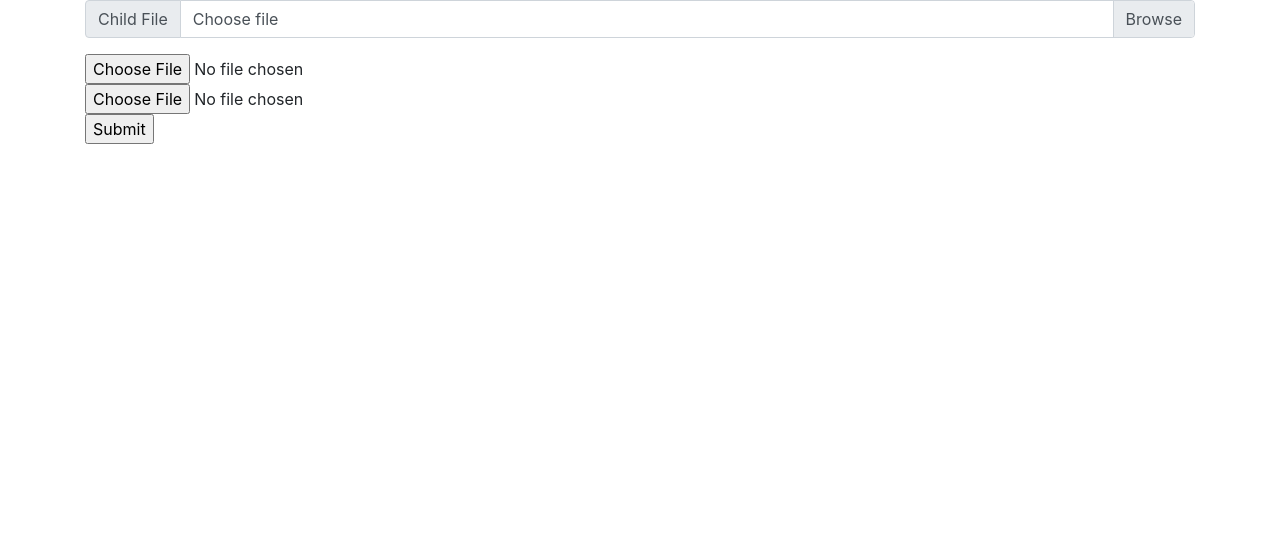
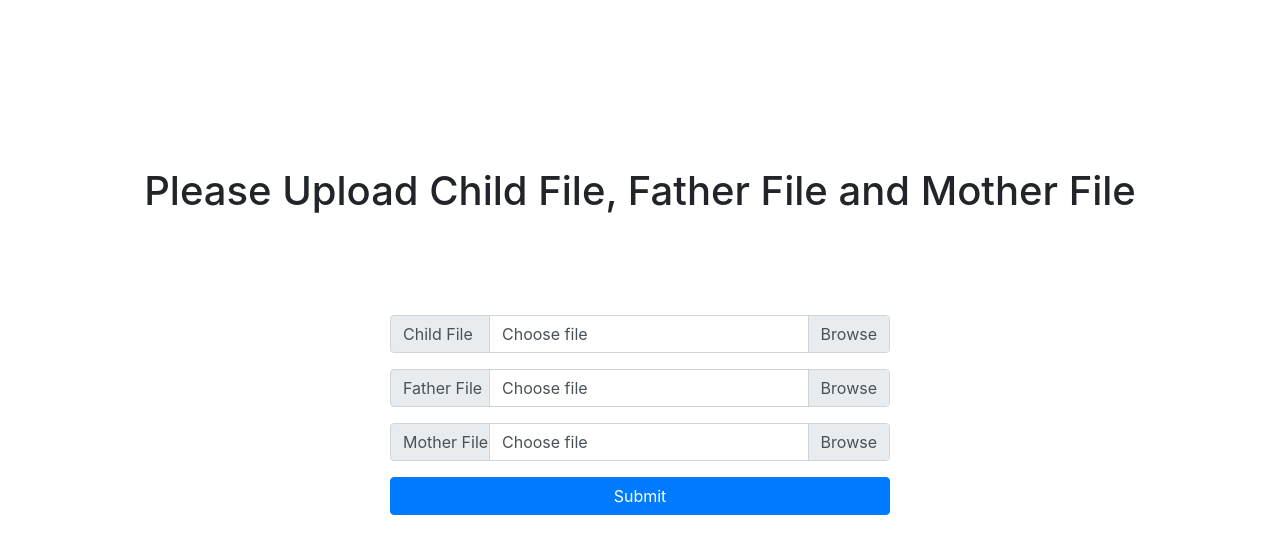
Before and after one commit to tmark-s/findMatchParents, a Flask app: page / in a window 1280 px wide. Shown: the part 56-610 px from the top of the page. Run offline with Flask 2, Linux system fonts and the light colour scheme; some libraries are stand-ins or nearby versions.

Commit message:
Finish result and index page

```diff
--- a/app/templates/index.html
+++ b/app/templates/index.html
@@ -4,30 +4,60 @@
 {% include "navbar.html" %}
 <div class="container">
     <fieldset>
-      <form action="/result" method="post", enctype='multipart/form-data'>
-        <div class="input-group mb-3">
-          <div class="input-group-prepend">
-            <span class="input-group-text">Child File</span>
-          </div>
-          <div class="custom-file">
-            <input name="child" type="file" class="custom-file-input" id="inputGroupFile01" required>
-            <label class="custom-file-label" for="inputGroupFile01">Choose file</label>
+      <form action="/result" method="post", enctype='multipart/form-data' style="margin-top: 15%">
+        <h1 align="center" style="margin-bottom: 100px">Please Upload Child File, Father File and Mother File</h1>
+        <div align="center">
+          <div class="input-group mb-3" style="width: 500px">
+            <div class="input-group-prepend">
+              <span class="input-group-text" style="width: 100px">Child File</span>
+            </div>
+            <div class="custom-file" id="child">
+              <input name="child" type="file" class="custom-file-input" id="child-input" required onchange="changeFileName('#child', '#child-input')">
+              <label class="custom-file-label" for="inputGroupFile01" align="left">Choose file</label>
+            </div>
           </div>
         </div>
 
+        <div align="center">
+          <div class="input-group mb-3" style="width: 500px">
+            <div class="input-group-prepend">
+              <span class="input-group-text" style="width: 100px">Father File</span>
+            </div>
+            <div class="custom-file" id="dad">
+              <input name="dad" type="file" class="custom-file-input" id="dad-input" required onchange="changeFileName('#dad', '#dad-input')">
+              <label class="custom-file-label" for="inputGroupFile01" align="left">Choose file</label>
+            </div>
+          </div>
+        </div>
 
-        <div>
-          <input name="dad" type="file" class="ghost-input" required>
+        <div align="center">
+          <div class="input-group mb-3" style="width: 500px">
+            <div class="input-group-prepend">
+              <span class="input-group-text" style="width: 100px">Mother File</span>
+            </div>
+            <div class="custom-file" id="mom">
+              <input name="mom" type="file" class="custom-file-input" id="mom-input" required onchange="changeFileName('#mom', '#mom-input')">
+              <label class="custom-file-label" for="inputGroupFile01" align="left">Choose file</label>
+            </div>
+          </div>
         </div>
-        <div>
-          <input name="mom" type="file" class="ghost-input" required>
-        </div>
-        <div>
-          <input type="submit" class="ghost-button" value="Submit">
+
+        <div align="center">
+          <input type="submit" class="btn btn-primary" value="Submit" style="width: 500px">
         </div>
       </form>
     </fieldset>
   </div>
 
 
+  <script>
+    // $(document).ready(function() {
+
+    // });
+    function changeFileName(id, input_id) {
+      var fileName = $('input[type=file]' + input_id).val().split('\\').pop();
+      $(id + ' label').text(fileName);
+    }
+  </script>
+
 {% endblock %}
--- a/app/templates/layout.html
+++ b/app/templates/layout.html
@@ -4,6 +4,10 @@
     <meta charset="utf-8">
     <title>Find Match Parents</title>
     <link rel="stylesheet" type="text/css" href="https://stackpath.bootstrapcdn.com/bootstrap/4.1.0/css/bootstrap.min.css" integrity="sha384-9gVQ4dYFwwWSjIDZnLEWnxCjeSWFphJiwGPXr1jddIhOegiu1FwO5qRGvFXOdJZ4" crossorigin="anonymous">
+    <script src="https://code.jquery.com/jquery-3.3.1.slim.min.js" integrity="sha384-q8i/X+965DzO0rT7abK41JStQIAqVgRVzpbzo5smXKp4YfRvH+8abtTE1Pi6jizo" crossorigin="anonymous"></script>
+    <script src="https://cdnjs.cloudflare.com/ajax/libs/popper.js/1.14.0/umd/popper.min.js" integrity="sha384-cs/chFZiN24E4KMATLdqdvsezGxaGsi4hLGOzlXwp5UZB1LY//20VyM2taTB4QvJ" crossorigin="anonymous"></script>
+    <script src="https://stackpath.bootstrapcdn.com/bootstrap/4.1.0/js/bootstrap.min.js" integrity="sha384-uefMccjFJAIv6A+rW+L4AHf99KvxDjWSu1z9VI8SKNVmz4sk7buKt/6v9KI65qnm" crossorigin="anonymous"></script>
+    <script src="https://cdnjs.cloudflare.com/ajax/libs/Chart.js/2.7.2/Chart.min.js"></script>
     {% block style %}
     <style>
       body, html {
@@ -13,9 +17,5 @@
     {% endblock %}
   </head>
     {% block body %}
-    <script src="https://code.jquery.com/jquery-3.3.1.slim.min.js" integrity="sha384-q8i/X+965DzO0rT7abK41JStQIAqVgRVzpbzo5smXKp4YfRvH+8abtTE1Pi6jizo" crossorigin="anonymous"></script>
-    <script src="https://cdnjs.cloudflare.com/ajax/libs/popper.js/1.14.0/umd/popper.min.js" integrity="sha384-cs/chFZiN24E4KMATLdqdvsezGxaGsi4hLGOzlXwp5UZB1LY//20VyM2taTB4QvJ" crossorigin="anonymous"></script>
-    <script src="https://stackpath.bootstrapcdn.com/bootstrap/4.1.0/js/bootstrap.min.js" integrity="sha384-uefMccjFJAIv6A+rW+L4AHf99KvxDjWSu1z9VI8SKNVmz4sk7buKt/6v9KI65qnm" crossorigin="anonymous"></script>
-    <script src="https://cdnjs.cloudflare.com/ajax/libs/Chart.js/2.7.2/Chart.min.js"></script>
     {% endblock %}
 </html>
```
Also changed, not shown: app/templates/result.html (+18 -7 lines), 1 other file.
